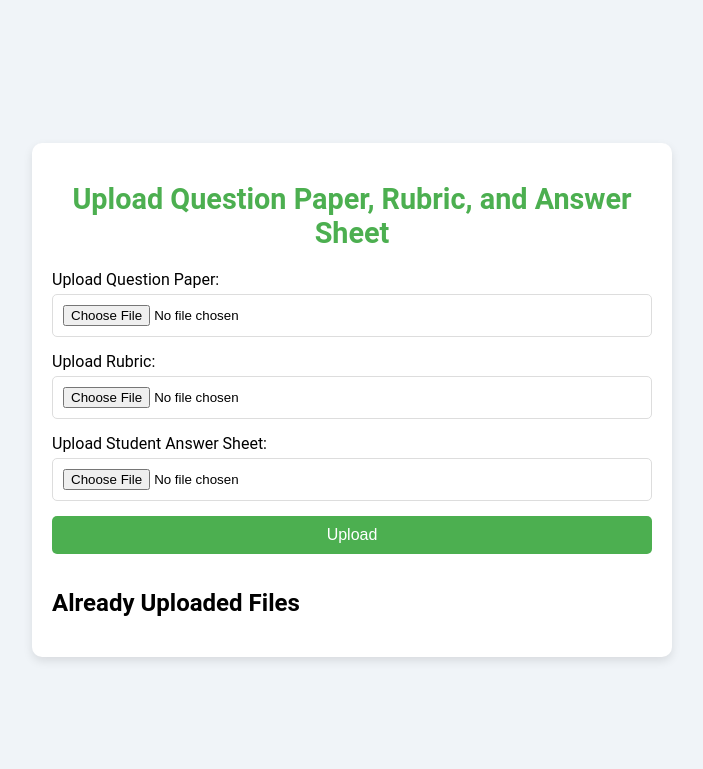
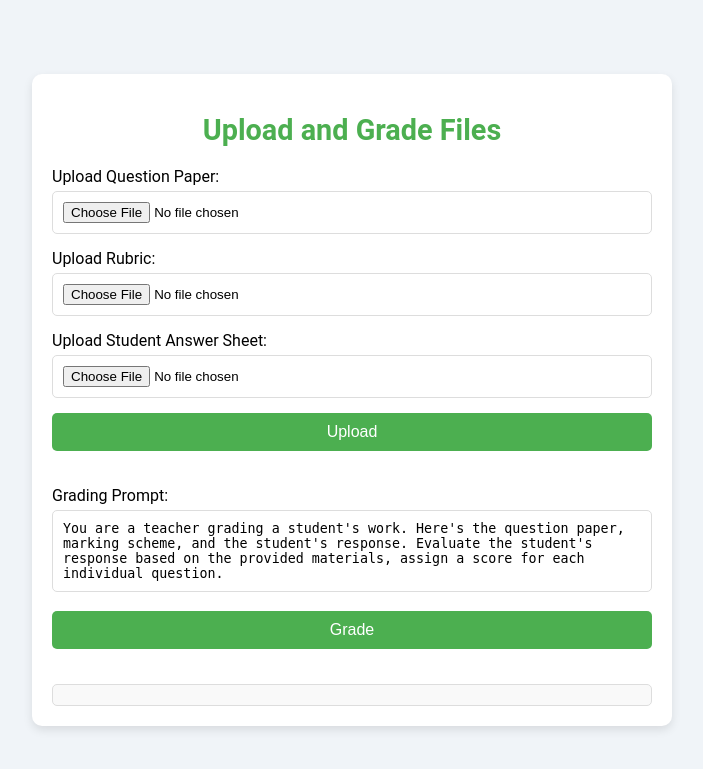
Before and after one commit to iakhil/automark_react, a Flask app: template templates/upload_teacher.html in a window 1280 px wide. Shown: the top 769 px of the page, without its empty margins (288-991 px from the left). Run offline with Flask 3, Linux system fonts and the light colour scheme; the template is opened without the code that fills it, so the values that code supplies are empty.

```diff
--- a/backend/app.py
+++ b/backend/app.py
@@ -9,6 +9,8 @@ from dotenv import load_dotenv
 from pdf2image import convert_from_bytes
 from io import BytesIO
 from openai import OpenAI
+import requests
+from PyPDF2 import PdfReader
 
 app = Flask(__name__, static_folder='static')
 CORS(app)
@@ -137,5 +139,82 @@ def upload_student():
 
     return render_template('upload_student.html')
 
+@app.route('/grade', methods=['POST'])
+def grade():
+    try:
+        # Parse JSON data from the request
+        data = request.json
+        question_paper_url = data.get('question_paper_url')
+        marking_scheme_url = data.get('marking_scheme_url')
+        student_response_url = data.get('student_response_url')
+        prompt = data.get('prompt', (
+            "You are a teacher grading a student's work. "
+            "Here's the question paper, marking scheme, and the student's response. "
+            "Evaluate the student's response based on the provided materials, assign a score for each individual question."
+        ))
+
+        # Validate input URLs
+        if not question_paper_url or not marking_scheme_url or not student_response_url:
+            return jsonify({"status": "error", "message": "All file URLs are required!"}), 400
+
+        # Download and process the question paper (PDF)
+        question_paper_response = requests.get(question_paper_url)
+        if question_paper_response.status_code != 200:
+            return jsonify({"status": "error", "message": "Failed to fetch question paper!"}), 400
+
+        # Extract text from the question paper PDF
+        question_paper_text = extract_pdf_text(BytesIO(question_paper_response.content))
+
+        # Download and process the marking scheme (image)
+        marking_scheme_response = requests.get(marking_scheme_url)
+        marking_scheme_content_type = marking_scheme_response.headers.get('Content-Type')
+        if not marking_scheme_content_type.startswith('image/'):
+            return jsonify({"status": "error", "message": f"Invalid image type for marking scheme: {marking_scheme_content_type}"}), 400
+
+        marking_scheme_base64 = convert_image_to_base64(marking_scheme_url)
+
+        # Download and process the student response (image)
+        student_response_response = requests.get(student_response_url)
+        student_response_content_type = student_response_response.headers.get('Content-Type')
+        if not student_response_content_type.startswith('image/'):
+            return jsonify({"status": "error", "message": f"Invalid image type for student response: {student_response_content_type}"}), 400
+
+        student_response_base64 = convert_image_to_base64(student_response_url)
+
+        # Use OpenAI Chat Completion API to grade the response
+        response = client.chat.completions.create(
+            model="gpt-4o",
+            messages=[
+                {
+                    "role": "user",
+                    "content": [
+                        {"type": "text", "text": prompt},
+                        {"type": "text", "text": f"Question Paper:\n{question_paper_text}"},
+                        {"type": "image_url", "image_url": {"url": marking_scheme_base64}},
+                        {"type": "image_url", "image_url": {"url": student_response_base64}},
+                    ],
+                }
+            ],
+            max_tokens=500,
+        )
+
+        # Extract and return the grading result
+        grading_result = response.choices[0].message.content
+        return jsonify({"status": "success", "result": grading_result})
+
+    except Exception as e:
+        # Handle errors gracefully
+        return jsonify({"status": "error", "message": str(e)}), 500
+
+
+# Helper function: Extract text from a PDF file
+def extract_pdf_text(pdf_file):
+    reader = PdfReader(pdf_file)
+    text = ""
+    for page in reader.pages:
+        text += page.extract_text()
+    return text
+
+
 if __name__ == '__main__':
     app.run(debug=True)
--- a/backend/templates/upload_teacher.html
+++ b/backend/templates/upload_teacher.html
@@ -3,7 +3,7 @@
 <head>
     <meta charset="UTF-8">
     <meta name="viewport" content="width=device-width, initial-scale=1.0">
-    <title>Upload Teacher Files</title>
+    <title>Upload and Grade Files</title>
     <style>
         body {
             font-family: 'Roboto', sans-serif;
@@ -37,13 +37,16 @@
             margin-bottom: 5px;
             display: block;
         }
-        input[type="file"], button {
+        input[type="file"], textarea, button {
             width: 100%;
             padding: 10px;
             margin-bottom: 15px;
             border: 1px solid #ddd;
             border-radius: 5px;
             box-sizing: border-box;
+        }
+        textarea {
+            resize: none;
         }
         button {
             background-color: #4CAF50;
@@ -62,33 +65,22 @@
             color: #333;
             margin-bottom: 20px;
         }
-        .file-list {
-            list-style: none;
-            padding: 0;
-        }
-        .file-list li {
-            margin-bottom: 10px;
-        }
-        .file-list a {
-            color: #007BFF;
-            text-decoration: none;
-        }
-        .file-list a:hover {
-            text-decoration: underline;
+        .result {
+            background: #f9f9f9;
+            border: 1px solid #ddd;
+            padding: 10px;
+            border-radius: 5px;
+            margin-top: 20px;
+            white-space: pre-wrap;
         }
     </style>
 </head>
 <body>
     <div class="container">
-        <h1>Upload Question Paper, Rubric, and Answer Sheet</h1>
-
-        <!-- Display messages -->
-        {% if message %}
-        <div class="message">{{ message }}</div>
-        {% endif %}
+        <h1>Upload and Grade Files</h1>
 
         <!-- Upload Form -->
-        <form action="/upload_teacher" method="post" enctype="multipart/form-data">
+        <form action="http://127.0.0.1:5000/upload_teacher" method="post" enctype="multipart/form-data">
             <label for="file">Upload Question Paper:</label>
             <input type="file" id="file" name="file" required>
 
@@ -101,21 +93,38 @@
             <button type="submit">Upload</button>
         </form>
 
-        <!-- List of uploaded files -->
-        <h2>Already Uploaded Files</h2>
-        <ul class="file-list">
-            {% for file_id, file_url in files %}
-            <li>
-                {% if "http" in file_url %}
-                <!-- External URL -->
-                <a href="{{ file_url }}" target="_blank">{{ file_id }}</a>
-                {% else %}
-                <!-- Internal Static File -->
-                <a href="{{ url_for('static', filename=file_url) }}" target="_blank">{{ file_id }}</a>
-                {% endif %}
-            </li>
-            {% endfor %}
-        </ul>
+        <!-- Grading Form -->
+        <form id="grading-form">
+            <label for="prompt">Grading Prompt:</label>
+            <textarea id="prompt" name="prompt" rows="4" cols="50">You are a teacher grading a student's work. Here's the question paper, marking scheme, and the student's response. Evaluate the student's response based on the provided materials, assign a score for each individual question.</textarea>
+
+            <button type="submit">Grade</button>
+        </form>
+
+        <div id="result" class="result"></div>
     </div>
+
+    <script>
+        document.getElementById('grading-form').addEventListener('submit', async (event) => {
+            event.preventDefault();
+
+            const prompt = document.getElementById('prompt').value;
+
+            const response = await fetch('http://127.0.0.1:5000/grade', {
+                method: 'POST',
+                headers: { 'Content-Type': 'application/json' },
+                body: JSON.stringify({ prompt }),
+            });
+
+            const resultDiv = document.getElementById('result');
+            if (response.ok) {
+                const data = await response.json();
+                resultDiv.innerText = data.result;
+            } else {
+                const error = await response.json();
+                resultDiv.innerText = `Error: ${error.message}`;
+            }
+        });
+    </script>
 </body>
 </html>
```
